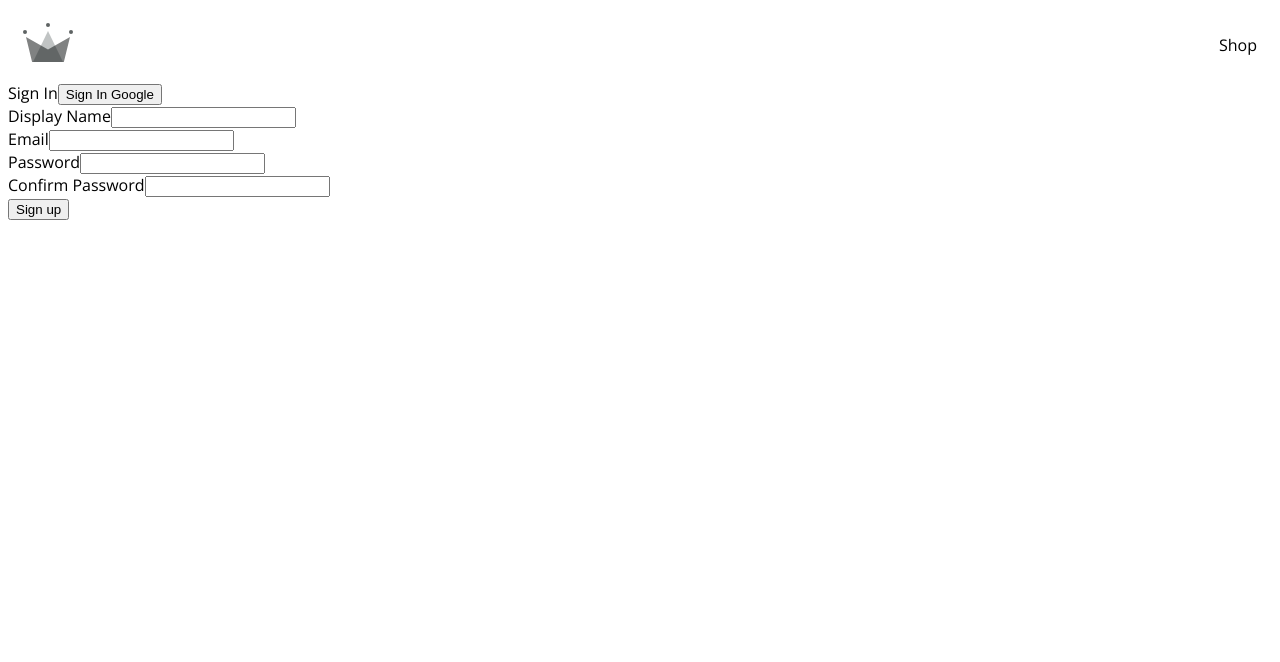
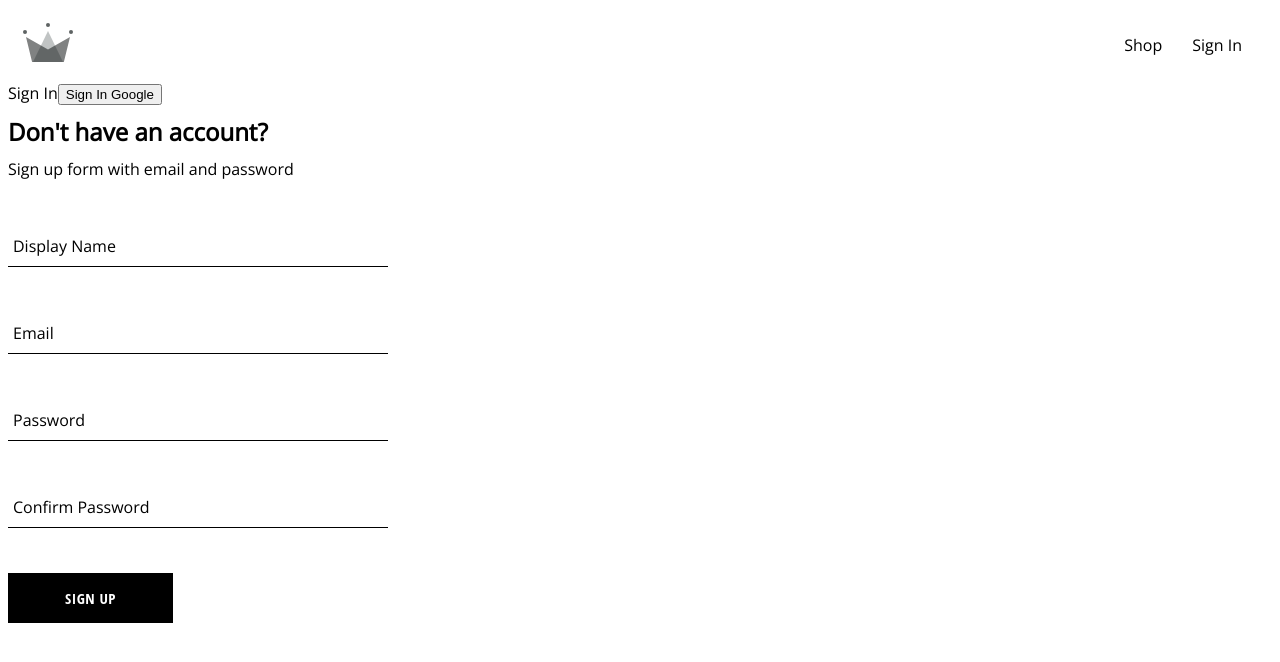
Before and after one commit to aizazjk02/ecomm-react, a React (Create React App) app: page /sign-in in a window 1280 px wide. Shown: the top 662 px of the page. Built offline with nearby package versions, Linux system fonts and the light colour scheme.

Commit message:
chore : Machine change ( !ignore )

```diff
--- /dev/null
+++ b/src/components/button/button.component.jsx
@@ -0,0 +1,18 @@
+import "./button.styles.scss"
+
+const BUTTON_TYPE_CLASSES = {
+    google: "google-sign-in",
+    inverted: "inverted"
+}
+const Button = ({ children, buttonType, ...otherProps }) => {
+    return (
+        <button
+            className={`button__container ${BUTTON_TYPE_CLASSES[buttonType]}`}
+            {...otherProps}
+        >
+            {children}
+        </button>
+    )
+}
+
+export default Button
--- /dev/null
+++ b/src/components/button/button.styles.scss
@@ -0,0 +1,46 @@
+.button__container {
+  min-width: 165px;
+  width: auto;
+  height: 50px;
+  letter-spacing: 0.5px;
+  line-height: 50px;
+  padding: 0 35px 0 35px;
+  font-size: 15px;
+  background-color: black;
+  color: white;
+  text-transform: uppercase;
+  font-family: 'Open Sans Condensed';
+  font-weight: bolder;
+  border: none;
+  cursor: pointer;
+  display: flex;
+  justify-content: center;
+
+  &:hover {
+    background-color: white;
+    color: black;
+    border: 1px solid black;
+  }
+
+  &.google-sign-in {
+    background-color: #4285f4;
+    color: white;
+
+    &:hover {
+      background-color: #357ae8;
+      border: none;
+    }
+  }
+
+  &.inverted {
+    background-color: white;
+    color: black;
+    border: 1px solid black;
+
+    &:hover {
+      background-color: black;
+      color: white;
+      border: none;
+    }
+  }
+}
--- /dev/null
+++ b/src/components/form-input/form-input.component.jsx
@@ -0,0 +1,14 @@
+import "./form-input.styles.scss"
+const FormInput = ({ label, inputOptions }) => {
+    return (
+        <div className="group">
+            <input className="form-input" {...inputOptions} />
+            {
+                label &&
+                <label className={`${inputOptions.value.length ? "shrink" : null} form-input-label`} htmlFor={inputOptions.id}>{label}</label>
+            }
+        </div>
+    )
+}
+
+export default FormInput
--- /dev/null
+++ b/src/components/form-input/form-input.styles.scss
@@ -0,0 +1,54 @@
+$main-color : grey;
+$sub-color: black;
+
+@mixin shrinkLabel {
+    top: -14px;
+    font-size: 12px;
+    color: $main-color;
+}
+
+.group {
+    position: relative;
+    margin: 45px 0;
+
+    .form-input {
+        background: none;
+        background-color: #fff;
+        font-size: 18px;
+        padding: 10px 10px 10px 5px;
+        display: block;
+        width: 100%;
+        border-radius: 0;
+        border: none;
+        border-bottom: 1px solid $sub-color;
+        margin: 25px 0;
+
+        &:focus {
+            outline: none;
+        }
+
+        &:focus ~ .form-input-label {
+            @include shrinkLabel()
+        }
+
+    }
+
+    input[type="password"] {
+        letter-spacing: .3em;
+    }
+
+    .form-input-label {
+        color: $sub-color;
+        font-size: 16px;
+        font-weight: normal;
+        position: absolute;
+        pointer-events: none;
+        left: 5px;
+        top: 10px;
+        transition:  all 300ms ease-in-out;
+
+        &.shrink {
+            @include shrinkLabel()
+        }
+    }
+}
--- a/src/components/routes/navbar/navbar.component.jsx
+++ b/src/components/routes/navbar/navbar.component.jsx
@@ -14,6 +14,9 @@ const Navbar = () => {
                     <Link className="nav__link" to={"/shop"}>
                         Shop
                     </Link>
+                    <Link className="nav__link" to={"/sign-in"}>
+                        Sign In
+                    </Link>
                 </div>
             </div>
             <Outlet/>
--- a/src/components/routes/navbar/navbar.styles.scss
+++ b/src/components/routes/navbar/navbar.styles.scss
@@ -11,5 +11,9 @@
         width: 50%;
         display: flex;
         justify-content: flex-end;
+
+        .nav__link {
+            padding: 0 15px;
+        }
     }
 }
--- a/src/components/sign-up-form/sign-up-form.component.jsx
+++ b/src/components/sign-up-form/sign-up-form.component.jsx
@@ -1,5 +1,8 @@
 import { useState } from "react"
-import { createUserDocWithEmailAndPassword } from "../../utils/firebase/firebase.utils"
+import { createUserAuthWithEmailAndPassword, createUserDocFromAuth } from "../../utils/firebase/firebase.utils"
+import Button from "../button/button.component"
+import FormInput from "../form-input/form-input.component"
+import "./sign-up-form.styles.scss"
 const initialFormFields = {
     "displayName": "",
     "email": "",
@@ -10,52 +13,92 @@ const SignUpForm = () => {
     const [formFields, setFormFields] = useState(initialFormFields)
     const { displayName, email, password, confirmPassword } = formFields
     const handleOnChange = (e) => {
-        const {id, value} = e.target
+        const { id, value } = e.target
         setFormFields({ ...formFields, [id]: value })
 
     }
 
     const handleSubmit = async () => {
-        console.log("Handle submit")
-        /*
-            TODO : Add Validation code for empty fields
-            !issue : userCreationFunction is triggering on empty fields.
-        */
-        // if(! Object.values(formFields).forEach(item => {
-        //     if(item.length === 0) return false
-        // })) return
         if (password !== confirmPassword) {
             alert("Your password and confirmation password do not match.");
             return false
         }
-            try {
-                createUserDocWithEmailAndPassword(formFields)
+        try {
+            const { user } = await createUserAuthWithEmailAndPassword(email, password)
+            console.log("🚀 ~ file: sign-up-form.component.jsx:33 ~ handleSubmit ~ user:", user)
+            await createUserDocFromAuth(user, { displayName })
+            setFormFields(initialFormFields)
 
-            } catch (error) {
-                console.log(error.message)
+        } catch (error) {
+
+            switch (error.code) {
+                case "auth/weak-password":
+                    alert("password should be at least 6 characters!")
+                    break
+
+                case "auth/email-already-in-use":
+                    alert("Email already in use!")
+                    break
+
+                default:
+                    break
             }
+            console.log("Error while signing up! :", error)
+        }
     }
 
     return (
-        <form onSubmit={e => e.preventDefault()}>
-            <div>
-                <label htmlFor="displayName">Display Name</label>
-                <input type="text" id="displayName" value={displayName} onChange={handleOnChange}  required/>
-            </div>
-            <div>
-                <label htmlFor="email">Email</label>
-                <input type="email" id="email" value={email} onChange={handleOnChange} required/>
-            </div>
-            <div>
-                <label htmlFor="password">Password</label>
-                <input type="password" id="password" value={password} onChange={handleOnChange} required/>
-            </div>
-            <div>
-                <label htmlFor="confirmPassword">Confirm Password</label>
-                <input type="password" id="confirmPassword" value={confirmPassword} onChange={handleOnChange} required/>
-            </div>
-            <button onClick={handleSubmit}>Sign up</button>
-        </form>
+        <div className="sign-up-form__container">
+            <h2>Don't have an account?</h2>
+            <span>Sign up form with email and password</span>
+            <form onSubmit={e => e.preventDefault()}>
+
+                <FormInput
+                    label={"Display Name"}
+                    inputOptions={{
+                        type:"text",
+                        id:"displayName",
+                        value:displayName,
+                        onChange: handleOnChange,
+                        required: true,
+                    }}
+                    />
+
+                <FormInput label={"Email"}
+                    inputOptions={{
+                        type:"email",
+                        id:"email",
+                        value:email,
+                        onChange:handleOnChange,
+                        required:true
+                    }}
+                />
+
+                <FormInput label={"Password"}
+                    inputOptions={{
+                        type:"password",
+                        id:"password",
+                        value:password,
+                        onChange:handleOnChange,
+                        required:true
+
+                    }}
+                />
+
+                <FormInput label={"Confirm Password"}
+                    inputOptions={{
+                        type:"password",
+                        id:"confirmPassword",
+                        value:confirmPassword,
+                        onChange:handleOnChange,
+                        required:true
+
+                    }}
+                />
+
+                <Button onClick={handleSubmit}>Sign up</Button>
+            </form>
+        </div>
     )
 }
 
--- a/src/components/sign-up-form/sign-up-form.styles.scss
+++ b/src/components/sign-up-form/sign-up-form.styles.scss
@@ -0,0 +1,9 @@
+.sign-up-form__container {
+    display: flex;
+    flex-direction: column;
+    max-width: 380px;
+
+    h2 {
+        margin: 10px 0;
+    }
+}
--- a/src/utils/firebase/firebase.utils.js
+++ b/src/utils/firebase/firebase.utils.js
@@ -2,10 +2,10 @@
 import { initializeApp } from "firebase/app";
 // TODO: Add SDKs for Firebase products that you want to use
 // https://firebase.google.com/docs/web/setup#available-libraries
-import { GoogleAuthProvider, getAuth, signInWithPopup } from "firebase/auth"
+import { GoogleAuthProvider, getAuth, signInWithPopup, createUserWithEmailAndPassword } from "firebase/auth"
 // Your web app's Firebase configuration
 import { getFirestore, doc, getDoc, setDoc } from "firebase/firestore"
-import { useRef } from "react";
+
 const firebaseConfig = {
     apiKey: "AIzaSyBILDvRpAObSygIVs_TeL5-0H42PF-Wak8",
     authDomain: "crown-clothing-87fae.firebaseapp.com",
@@ -30,8 +30,8 @@ export const signInWithGoogleAuth = async () => {
 }
 
 // handle documents
-
-export const createUserDocFromAuth = async (userAuth) => {
+// this function just creates a user entry inside the db. It has nothing to do with the auth.
+export const createUserDocFromAuth = async (userAuth, additionalProps) => {
     const docRef = doc(db, "users", userAuth.uid)
     console.log("🚀 ~ file: firebase.utils.js:35 ~ createUserDocFromAuth ~ docRef:", docRef)
     const docSnapShot = await getDoc(docRef)
@@ -42,7 +42,7 @@ export const createUserDocFromAuth = async (userAuth) => {
         const createdAt = new Date()
         try {
             await setDoc(docRef, {
-                displayName, email, createdAt
+                displayName, email, createdAt, ...additionalProps
             })
 
         } catch (error) {
@@ -54,25 +54,8 @@ export const createUserDocFromAuth = async (userAuth) => {
 
 }
 
-export const createUserDocWithEmailAndPassword = async (formFields) => {
-    console.log("user creation")
-    const { email, displayName, password } = formFields
-    const docRef = doc(db, "users", email)
-    console.log("🚀 ~ file: firebase.utils.js:60 ~ createUserDocWithEmailAndPassword ~ docRef:", docRef)
-    const docSnapShot = await getDoc(docRef)
-    console.log("🚀 ~ file: firebase.utils.js:62 ~ createUserDocWithEmailAndPassword ~ docSnapShot:", docSnapShot.exists())
-    if (!docSnapShot.exists()) {
-        const createdAt = new Date()
-        try {
-            await setDoc(docRef, {
-                displayName,
-                email,
-                password,
-                createdAt
-            })
-        } catch (error) {
-            console.log(error.message)
-        }
-    }
-    else return docRef
+// create user from email and password. It will actually add the user to the auth.
+export const createUserAuthWithEmailAndPassword = async (email, password) => {
+    if(!email || !password) return
+    return await createUserWithEmailAndPassword(auth,email, password)
 }
```
